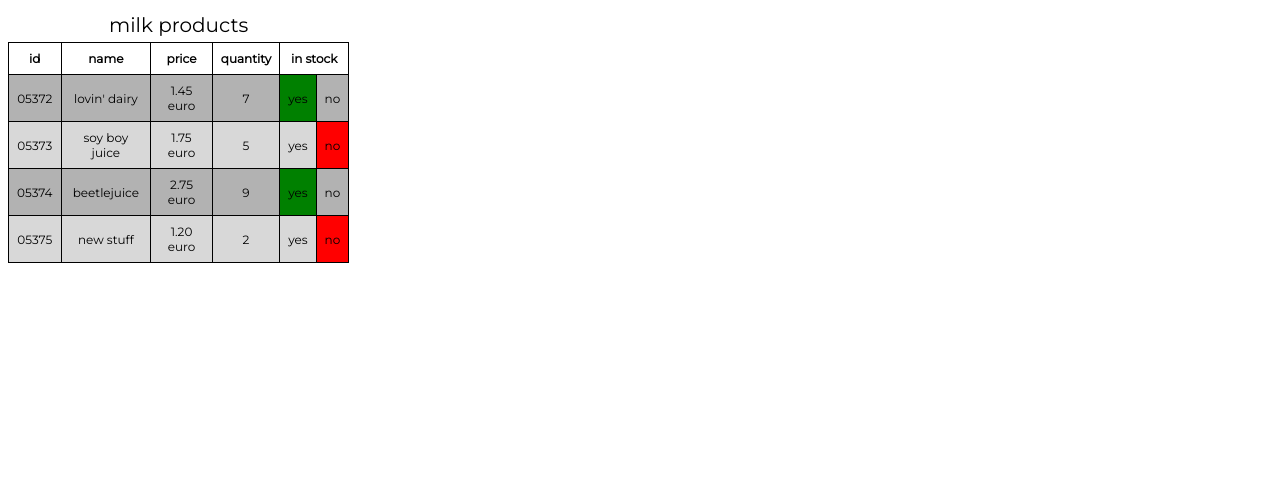
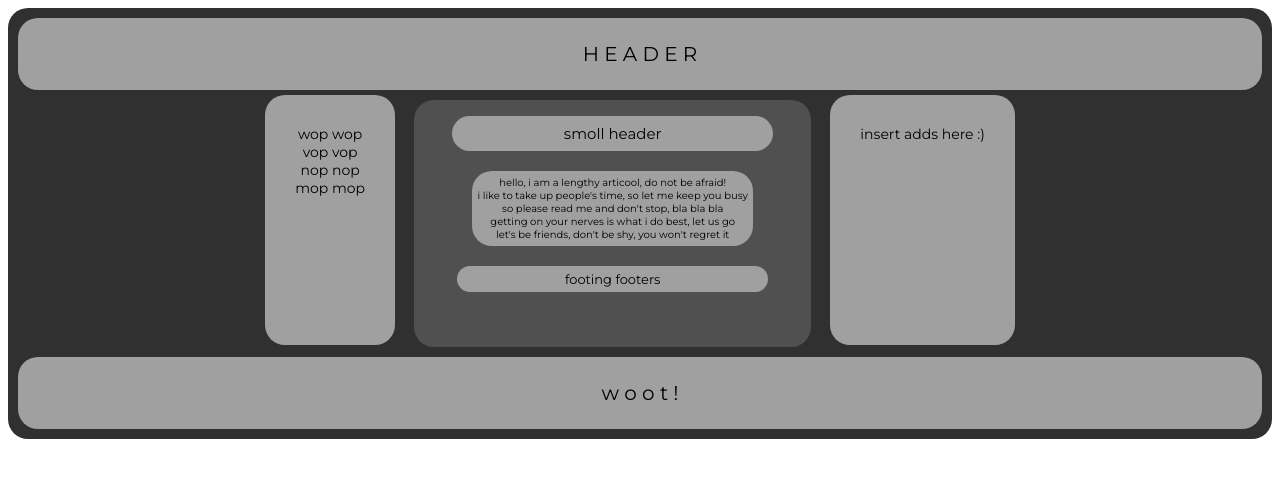
Before and after one commit to miggules/html-css, a plain HTML site: page index.html in a window 1280 px wide. Drawn offline with Linux system fonts and the light colour scheme.

Commit message:
bleh day1

```diff
--- a/index.html
+++ b/index.html
@@ -7,51 +7,35 @@
     <title>Project 1</title>
   </head>
   <body>
-    <table style="width:27%">
-      <caption>milk products</caption>
-        <thead>
-          <tr>
-            <th>id</th>
-            <th>name</th>
-            <th>price</th>
-            <th>quantity</th>
-            <th colspan="2">in stock</th>
-          </tr>
-        </thead>
-        <tbody>
-          <tr>
-           <td>05372</td>
-           <td>lovin' dairy</td>
-           <td>1.45 euro</td>
-           <td>7</td>
-           <td>yes</td>
-           <td>no</td>
-          </tr>
-          <tr>
-           <td>05373</td>
-           <td>soy boy juice</td>
-           <td>1.75 euro</td>
-           <td>5</td>
-           <td>yes</td>
-           <td>no</td>
-          </tr>
-          <tr>
-           <td>05374</td>
-           <td>beetlejuice</td>
-           <td>2.75 euro</td>
-           <td>9</td>
-           <td>yes</td>
-           <td>no</td>
-          </tr>
-          <tr>
-           <td>05375</td>
-           <td>new stuff</td>
-           <td>1.20 euro</td>
-           <td>2</td>
-           <td>yes</td>
-           <td>no</td>
-          </tr>
-        </tbody>
-      </table>
+    <div>
+      <header>
+        H E A D E R
+      </header>
+      <main>
+        <nav>
+          wop wop<br>
+          vop vop <br>
+          nop nop<br>
+          mop mop
+        </nav>
+        <section>
+          <header>
+            smoll header
+          </header>
+          <article>
+            hello, i am a lengthy articool, do not be afraid!<br>
+            i like to take up people's time, so let me keep you busy<br>
+            so please read me and don't stop, bla bla bla</br>
+            getting on your nerves is what i do best, let us go<br>
+            let's be friends, don't be shy, you won't regret it
+          </article>
+          <footer>footing footers</footer>
+        </section>
+        <aside>
+          insert adds here :)
+        </aside>
+      </main>
+      <footer>w o o t !</footer>
+    </div>
   </body>
 </html>
--- a/style.css
+++ b/style.css
@@ -1,29 +1,55 @@
 * {
   font-family: 'Montserrat', sans-serif;
   font-size: 15px;
+  border-radius: 20px;
 }
-caption {
+div {
+  background-color: #303030;
+  padding: 10px;
+  text-align: center;
+}
+body header {
+  background-color: #a0a0a0;
   font-size: 20px;
+  padding: 3vh 1vw;
+}
+main {
+}
+section {
+  background-color: #505050;
+  padding: 2vh 3vw;
+  margin: 10px;
+  display: inline-block;
+  height: 215px;
+}
+section header {
+  background-color: #a0a0a0;
+  font-size: 15px;
+  padding: 1vh 1vw;
+}
+section article {
+  background-color: #a0a0a0;
+  font-size: 10px;
   padding: 5px;
+  margin: 20px;
 }
-table, th, td {
-  border: 1px solid black;
-  text-align: center;
-  border-collapse: collapse;
+section footer {
+  background-color: #a0a0a0;
+  font-size: 13px;
+  padding: 5px;
+  margin: 5px;
 }
-th, td {
-  padding: 8px;
-  font-size: 12px;
+nav, aside {
+  background-color: #a0a0a0;
+  font-size: 14px;
+  padding: 30px;
+  margin: 5px;
+  display: inline-block;
+  height: 190px;
+  vertical-align: top;
 }
-tbody tr:nth-child(odd) td:nth-child(5) {
-  background-color: green;
+footer {
+  background-color: #a0a0a0;
+  font-size: 20px;
+  padding: 3vh 1vw;
 }
-tbody tr:nth-child(even) td:nth-child(6) {
-  background-color: red;
-}
-tbody tr:nth-child(even) {
-  background-color: #d8d8d8;
-}
-tbody tr:nth-child(odd) {
-  background-color: #b2b2b2;
-}
```
